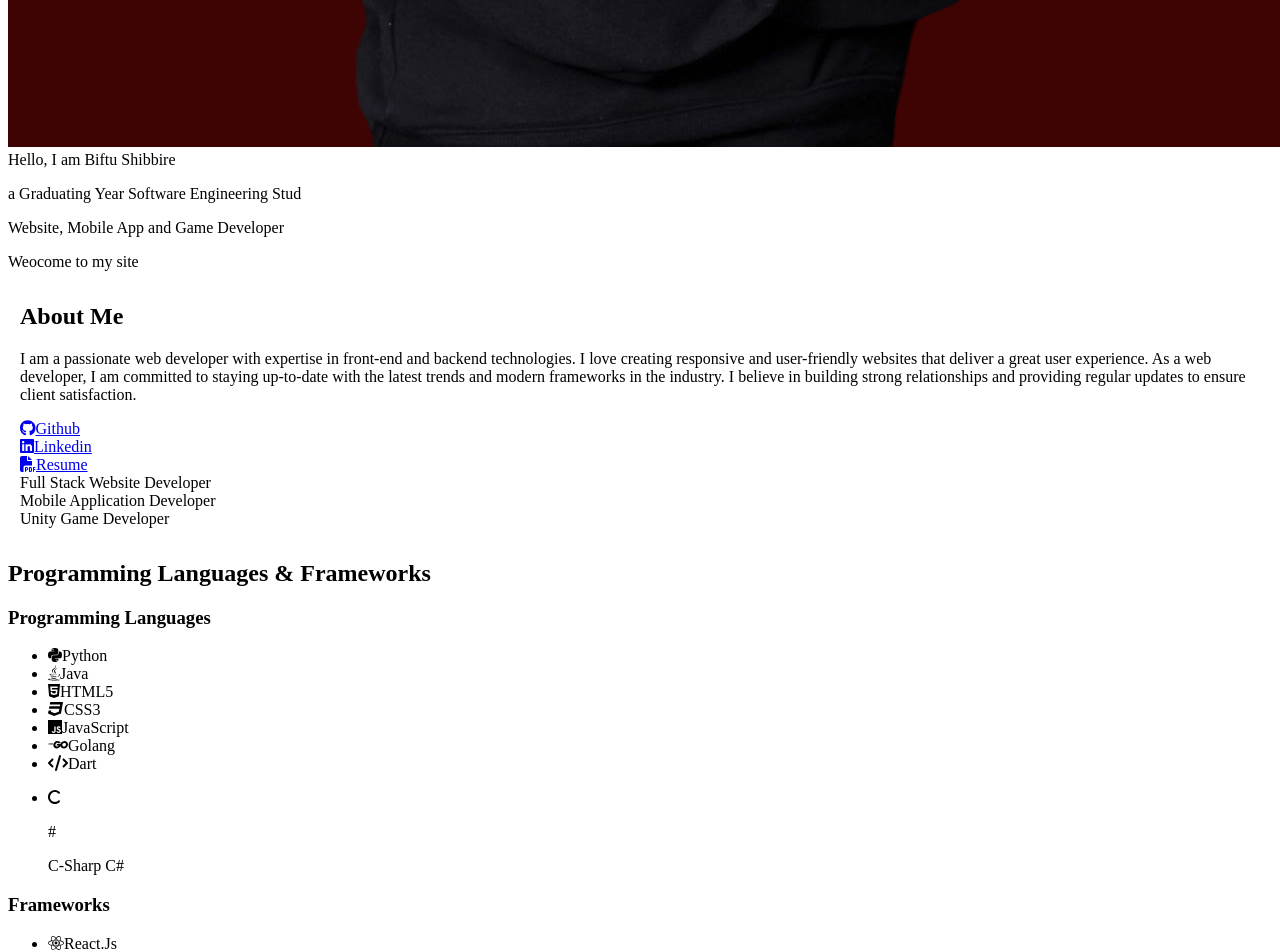
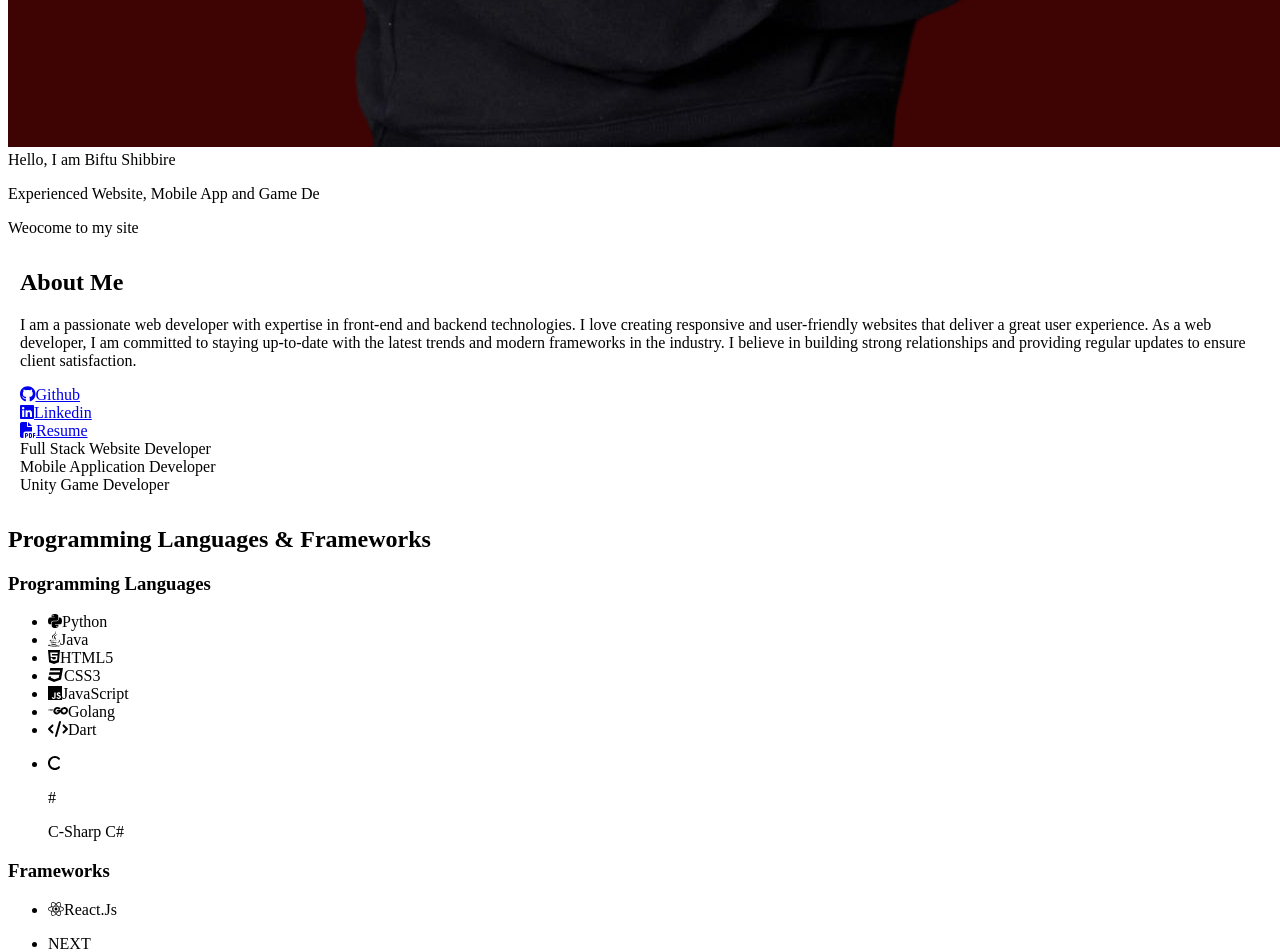
Before and after one commit to Bonittas/FluidAI, a React (Create React App) app in the folder frontend/: page / in a window 1280 px wide. Shown: the part 1448-2400 px from the top of the page. Built offline with nearby package versions, Linux system fonts and the light colour scheme.

Commit message:
profile modified

```diff
--- a/frontend/src/pages/Portfolio.js
+++ b/frontend/src/pages/Portfolio.js
@@ -68,8 +68,8 @@ export default function Portfolio() {
   }, []);
 
   const text = "Hello, I am Biftu Shibbire";
-  const text2 = "a Graduating Year Software Engineering Student at Addis Ababa Institute of Technology. ";
-  const text3 = "Website, Mobile App and Game Developer";
+  const text2 = "Experienced Website, Mobile App and Game Developer!";
+  const text3 = "";
   const [typedText, setTypedText] = useState("");
   const projects = [
     {
@@ -188,13 +188,13 @@ export default function Portfolio() {
     <section className="mb-36 flex ">
     <div className="relative flex flex-col items-start font-sans my-12 justify-start mb-4"> <img src={bif} alt="Profile" className="relative rounded-full lg:left-48 md:left-32 sm:left-6 sm:w-72 w-32 sm:h-72 h-32 flex items-start justify-start bg-red-800 my-12 z-30 animate-spin-slow" />
         <div className="  flex flex-col items-center justify-center relative">
-          <div className={showText ? "relative mb-4 ml-8 text-3xl font-bold animate-text-appear z-40" : "hidden"}>
+          <div className={showText ? "relative mb-4 ml-8 text-4xl font-bold animate-text-appear z-40" : "hidden"}>
             {typedText}
           </div>
-          <p className={showText && typedText === text ? "relative font-bold text-xl w-3/4 m-4 text-gradient-to-r from-gray-700 to-gray-700 animate-text-appear z-40" : "hidden"}>
+          <p className={showText && typedText === text ? "relative font-bold text-2xl w-2/3 m-4 text-gradient-to-r from-gray-700 to-gray-700 animate-text-appear z-40" : "hidden"}>
             {displayedText2}
           </p>
-          <p className={showText && typedText === text2 ? "relative mb-6 font-bold text-xl w-3/4 m-6 text-gradient-to-r from-gray-700 to-gray-700 animate-text-appear z-40" : "hidden"}>
+          <p className={showText && typedText === text2 ? "relative mb-6 font-bold text-3xl w-3/4 m-6 text-gradient-to-r from-gray-700 to-gray-700 animate-text-appear z-40" : "hidden"}>
             {displayedText3}
           </p>
         </div>
```
